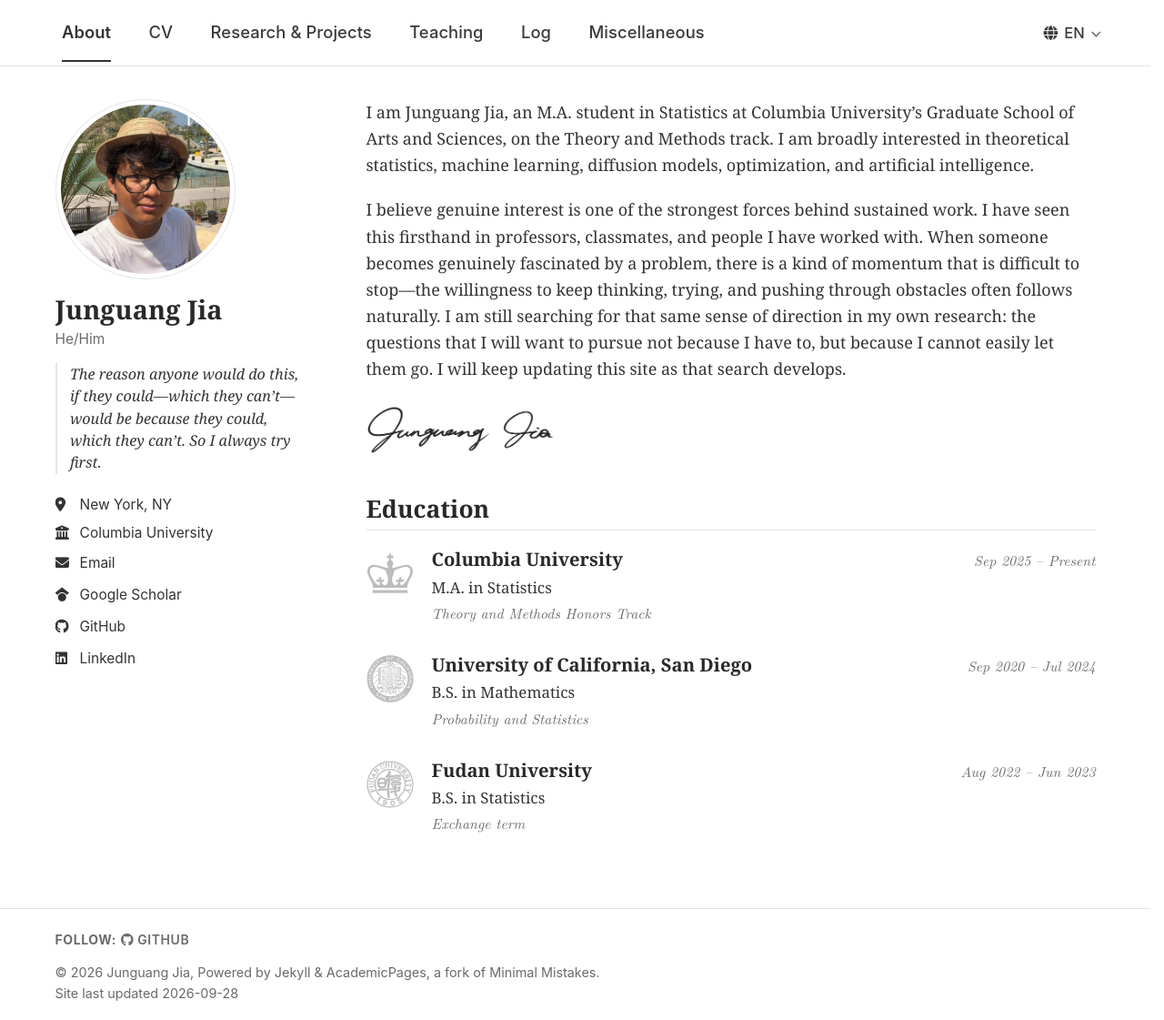
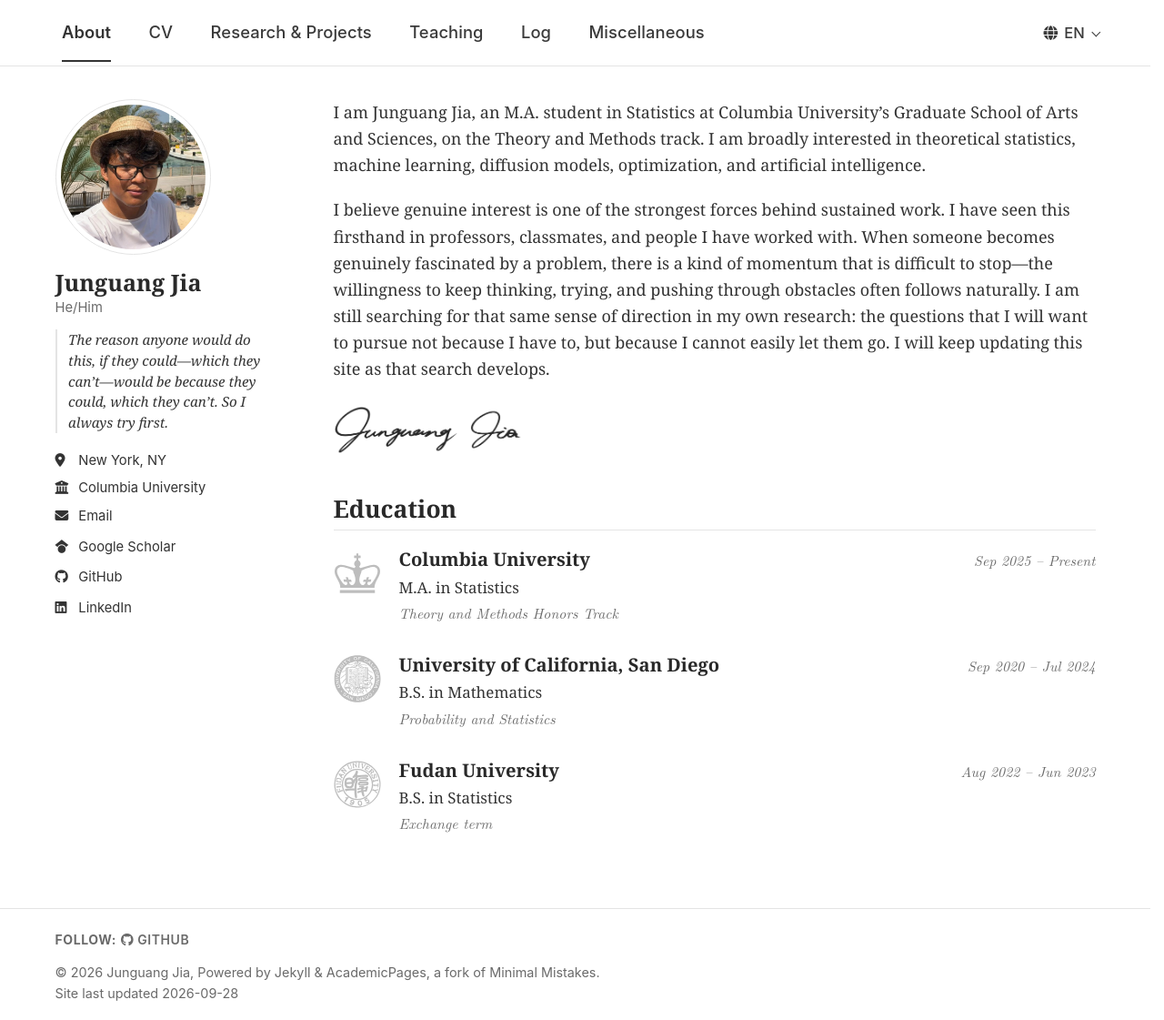
Before and after one commit to junguangjia/junguangjia.github.io, a Jekyll site: the page built from _pages/about.md, in a window 1280 px wide and 1121 px high. Shown: the whole window at 91% size. Built offline with Jekyll 4.4.1, drawn with Linux system fonts in a browser that asks for light colours; some web fonts are replaced; a style sheet for code colours, icons or effects is not loaded.

Commit message:
Smaller sidebar; stop clipping the first letter of the name
- Sidebar 13rem instead of 15rem (portrait, name, motto and links scaled
  down with it), so the profile column sits quieter next to the content and
  the content column gains about 36px.
- From the large breakpoint the sidebar is a scroll container that clipped
  the left serif of the name's first "J"; a little inner padding offset by an
  equal negative margin gives the glyph room without moving anything.

Co-Authored-By: Claude Opus 5.5 <noreply@anthropic.com>

```diff
--- a/_sass/_custom.scss
+++ b/_sass/_custom.scss
@@ -229,7 +229,7 @@ h1, h2, h3, h4, h5, h6 {
    sides are equal.
    -------------------------------------------------------------------------- */
 $site-max-width: 1180px;
-$site-sidebar-width: 15rem;             /* 255px at 17px, 270px at 18px */
+$site-sidebar-width: 13rem;             /* 221px at 17px, 234px at 18px */
 
 #main,
 .masthead__inner-wrap,
@@ -242,10 +242,16 @@ $site-sidebar-width: 15rem;             /* 255px at 17px, 270px at 18px */
 }
 
 @include breakpoint($large) {
+  /* From here the sidebar is a scroll container (sticky, overflow: auto),
+     which clips anything drawn outside its box: the name's first serif "J"
+     reaches slightly left of its line box. A little inner padding, offset by
+     an equal negative margin, gives the glyphs room without moving them. */
   .sidebar {
-    width: $site-sidebar-width;
+    width: calc(#{$site-sidebar-width} + 0.3rem);
     max-width: none;
+    margin-left: -0.3rem;
     margin-right: 0;
+    padding-left: 0.3rem;
     padding-right: 0;
   }
 
@@ -342,7 +348,7 @@ body {
 .sidebar {
   p,
   li {
-    font-size: 0.86rem;                 /* ~14.6px */
+    font-size: 0.82rem;                 /* ~14px */
     line-height: 1.5;
   }
 
@@ -357,8 +363,8 @@ body {
     color: var(--site-heading-color);
 
     @include breakpoint($large) {
-      margin: 0.9rem 0 0.15rem;
-      font-size: 1.6rem;                /* 27px at 17px, 29px at 18px */
+      margin: 0.8rem 0 0.1rem;
+      font-size: 1.4rem;                /* 24px at 17px, 25px at 18px */
     }
   }
 
@@ -383,14 +389,14 @@ body {
   .author__bio {
     margin: 0.7rem 0 0;
     font-family: $serif;
-    font-size: 0.9rem;
+    font-size: 0.84rem;
     font-style: italic;
     line-height: 1.5;
     color: var(--global-text-color);
 
     @include breakpoint($large) {
-      margin: 0.85rem 0 1.25rem;
-      padding-left: 0.8rem;
+      margin: 0.75rem 0 1.1rem;
+      padding-left: 0.7rem;
       border-left: 2px solid var(--global-border-color);
     }
   }
@@ -404,7 +410,7 @@ body {
 
 @include breakpoint($large) {
   .author__avatar img {
-    max-width: 11rem;
+    max-width: 9.5rem;
   }
 }
 
```
